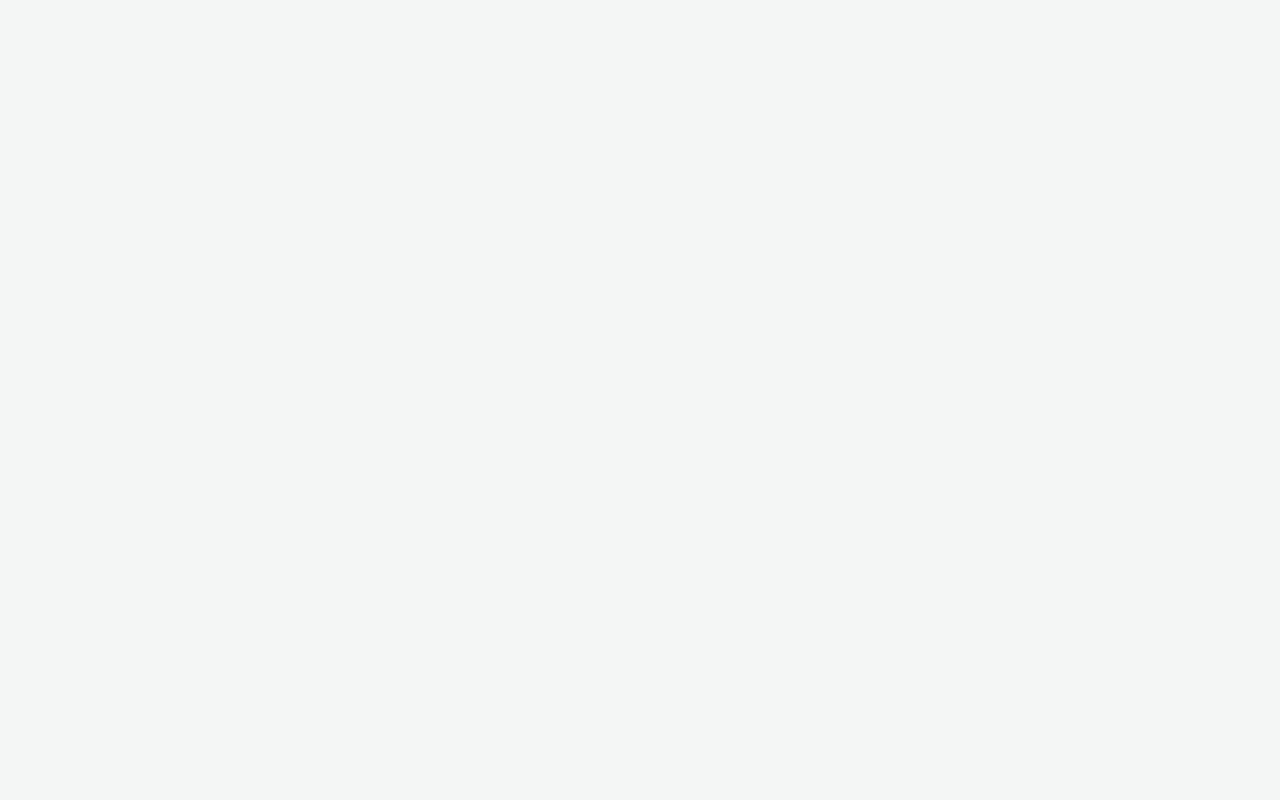
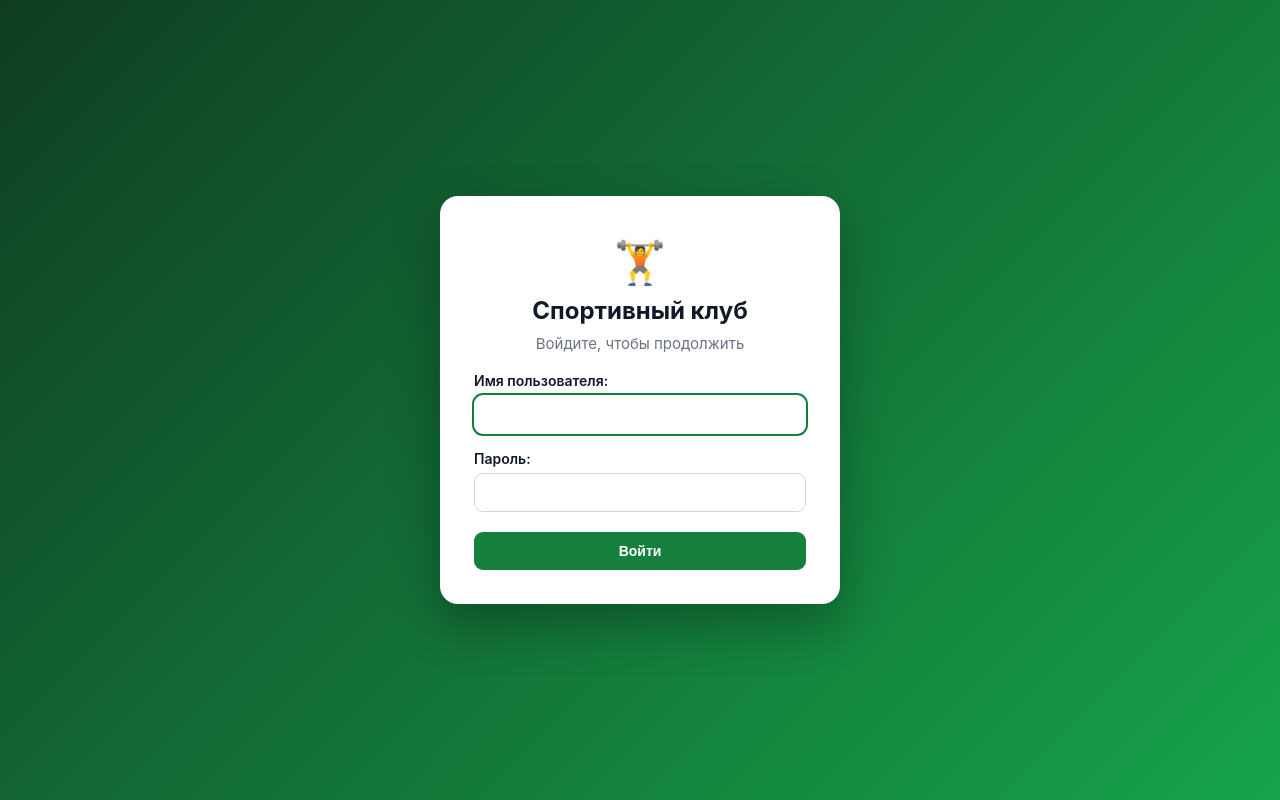
Before and after one commit to Uzalov-Gamid/sport-club, a Django app: page /login/ in a window 1280 px wide. Before the commit the page is empty. Run offline with Django 5.2, Linux system fonts and the light colour scheme.

Commit message:
feat(ui): страница входа в новом оформлении

```diff
--- a/templates/registration/login.html
+++ b/templates/registration/login.html
@@ -1,6 +1,10 @@
 {% extends 'base.html' %}
 {% block title %}Вход{% endblock %}
-{% block content %}
-<div class="card" style="max-width:420px;margin:60px auto"><h2>Вход в систему</h2>
-<form method="post">{% csrf_token %}{{ form.as_p }}<button>Войти</button></form></div>
+{% block auth %}
+<div class="auth"><div class="box form">
+  <div class="logo">🏋</div>
+  <h1>Спортивный клуб</h1>
+  <p class="sub" style="text-align:center">Войдите, чтобы продолжить</p>
+  <form method="post">{% csrf_token %}{{ form.as_p }}<button class="btn">Войти</button></form>
+</div></div>
 {% endblock %}
```
